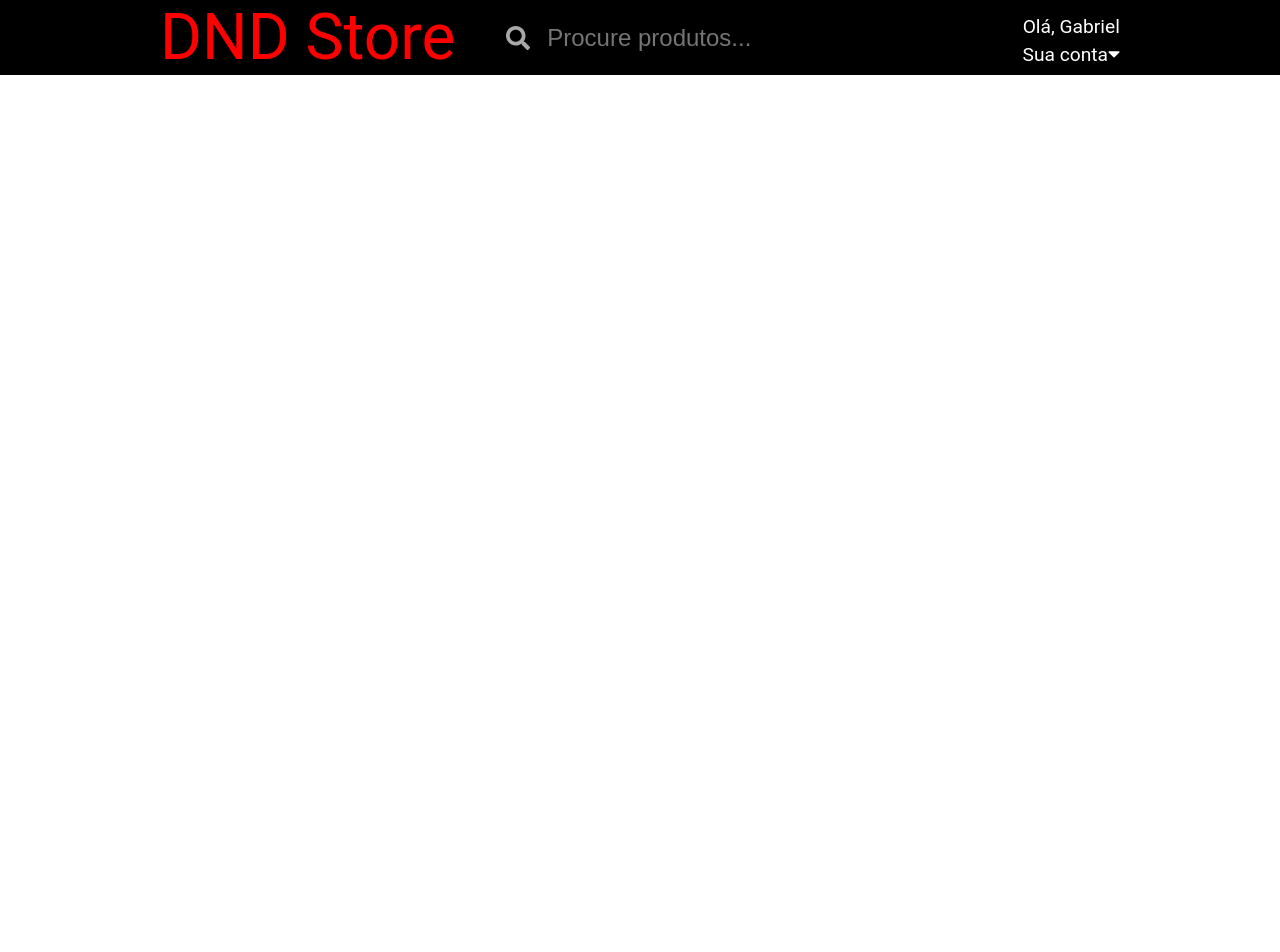
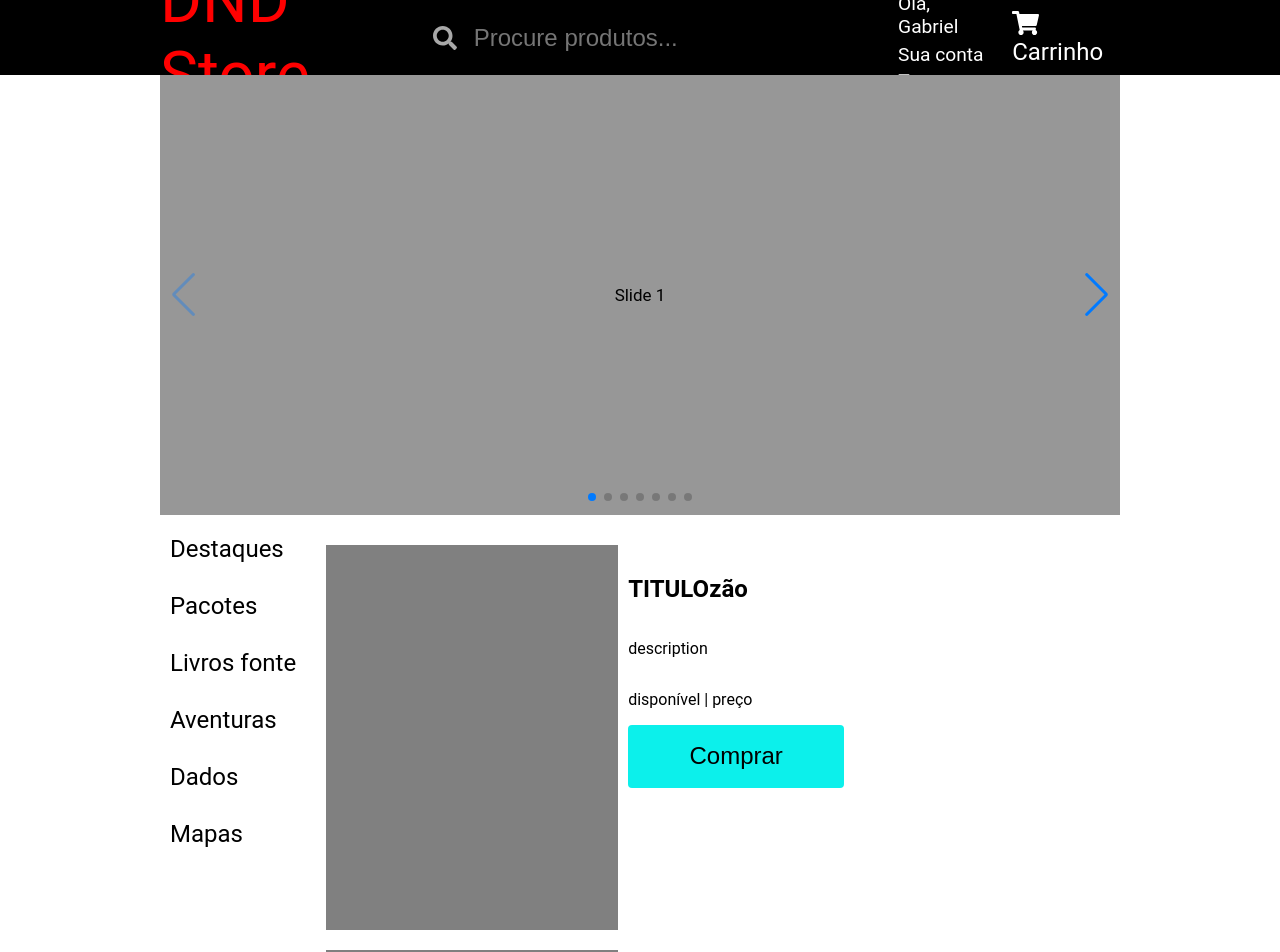
Before and after one commit to get-Friday/ecommerce-dnd, a React (Create React App) app in the folder frontend/: page / in a window 1280 px wide. Shown: the top 952 px of the page. Before the commit the page ends 800 px from the top, so only its background shows below. Built offline with nearby package versions, Linux system fonts and the light colour scheme.

Commit message:
main components

```diff
--- /dev/null
+++ b/frontend/src/components/Button/index.jsx
@@ -0,0 +1,11 @@
+import { Button } from "./styles";
+
+const ButtonApp = (props) => {
+    return(
+        <Button>
+            {props.children}
+        </Button>
+    )
+}
+
+export default ButtonApp
--- /dev/null
+++ b/frontend/src/components/Button/styles.jsx
@@ -0,0 +1,14 @@
+import styled from 'styled-components'
+
+export const Button = styled.button`
+    background-color: #0CF0EB;
+    color: #000;
+
+    font-size: 1.5em;
+
+    width: 216px;
+    height: 63px;
+
+    border-radius: 4px;
+    border: none;
+`
--- /dev/null
+++ b/frontend/src/components/Card/index.jsx
@@ -0,0 +1,19 @@
+import { DetailsWrapper, ImageContainer, CardWrapper } from './styles'
+
+import ButtonApp from '../Button'
+
+const Card = () => {
+    return(
+        <CardWrapper>
+            <ImageContainer />
+            <DetailsWrapper>
+                <h2>TITULOzão</h2>
+                <p>description</p>
+                <p>disponível | preço</p>
+                <ButtonApp>Comprar</ButtonApp>
+            </DetailsWrapper>
+        </CardWrapper>
+    )
+}
+
+export default Card
--- /dev/null
+++ b/frontend/src/components/Card/styles.jsx
@@ -0,0 +1,23 @@
+import styled from 'styled-components'
+
+export const CardWrapper = styled.div`
+    display: flex;
+    padding: 10px;
+`
+
+export const ImageContainer = styled.div`
+    width: 272px;
+    height: 365px;
+
+    background-color: grey;
+
+    padding: 10px;
+`
+
+export const DetailsWrapper = styled.div`
+    display: flex;
+    flex-direction: column;
+    align-items: flex-start;
+
+    padding: 10px;
+`
--- /dev/null
+++ b/frontend/src/components/Carousel/index.jsx
@@ -0,0 +1,32 @@
+import { Swiper, SwiperSlide } from 'swiper/react'
+import { Pagination, Navigation } from 'swiper'
+
+import 'swiper/css'
+import 'swiper/css/pagination'
+import 'swiper/css/navigation'
+
+import './styles.css'
+
+
+const Carousel = () => {
+    return(
+        <>
+            <Swiper
+                modules={[Pagination, Navigation]}
+                pagination={{ clickable: true}}
+                navigation
+                className='swiper'
+            >
+                <SwiperSlide>Slide 1</SwiperSlide>
+                <SwiperSlide>Slide 2</SwiperSlide>
+                <SwiperSlide>Slide 3</SwiperSlide>
+                <SwiperSlide>Slide 4</SwiperSlide>
+                <SwiperSlide>Slide 5</SwiperSlide>
+                <SwiperSlide>Slide 6</SwiperSlide>
+                <SwiperSlide>Slide 7</SwiperSlide>
+            </Swiper>
+        </>
+    )
+}
+
+export default Carousel
--- /dev/null
+++ b/frontend/src/components/Carousel/styles.css
@@ -0,0 +1,14 @@
+.swiper {
+    width: 100%;
+    height: 440px;
+}
+
+.swiper-slide {
+    text-align: center;
+    font-size: 17px;
+    background: rgb(151, 151, 151);
+
+    display: flex;
+    justify-content: center;
+    align-items: center;
+}
--- a/frontend/src/components/Header/index.jsx
+++ b/frontend/src/components/Header/index.jsx
@@ -1,7 +1,7 @@
 import { HeaderContainer, HeaderWrapper, Logo, ShoppingContainer, UserContainer, CartContainer, TextContainer } from './styles'
 
 import { FontAwesomeIcon } from '@fortawesome/react-fontawesome'
-import { faCaretDown } from '@fortawesome/free-solid-svg-icons'
+import { faCaretDown, faShoppingCart } from '@fortawesome/free-solid-svg-icons'
 
 import SearchBar from '../SearchBar'
 
@@ -19,7 +19,7 @@ const Header = () => {
                         <TextContainer>Sua conta<FontAwesomeIcon icon={faCaretDown} /></TextContainer>
                     </UserContainer>
                     <CartContainer>
-
+                        <FontAwesomeIcon icon={faShoppingCart} />Carrinho
                     </CartContainer>
                 </ShoppingContainer>
             </HeaderWrapper>
--- a/frontend/src/components/Header/styles.jsx
+++ b/frontend/src/components/Header/styles.jsx
@@ -47,5 +47,6 @@ export const TextContainer = styled.p`
 `
 
 export const CartContainer = styled.div`
-
+    margin-left: 25px;
+    font-size: 1.5em;
 `
--- /dev/null
+++ b/frontend/src/components/Main/index.jsx
@@ -0,0 +1,31 @@
+import { MainContainer, MainWrapper, ContentWrapper, AsideWrapper, CardContainer, LinkMenu } from "./styles"
+
+import Carousel from "../Carousel"
+import Card from "../Card"
+
+const Main = () => {
+    return(
+        <MainContainer>
+            <MainWrapper>
+                <Carousel />
+                <ContentWrapper>
+                    <AsideWrapper>
+                        <LinkMenu href="#">Destaques</LinkMenu>
+                        <LinkMenu href="#">Pacotes</LinkMenu>
+                        <LinkMenu href="#">Livros fonte</LinkMenu>
+                        <LinkMenu href="#">Aventuras</LinkMenu>
+                        <LinkMenu href="#">Dados</LinkMenu>
+                        <LinkMenu href="#">Mapas</LinkMenu>
+                    </AsideWrapper>
+                    <CardContainer>
+                        <Card />
+                        <Card />
+                        <Card />
+                    </CardContainer>
+                </ContentWrapper>
+            </MainWrapper>
+        </MainContainer>
+    )
+}
+
+export default Main
--- /dev/null
+++ b/frontend/src/components/Main/styles.jsx
@@ -0,0 +1,55 @@
+import styled from 'styled-components'
+
+export const MainContainer = styled.div`
+    width: 100%;
+
+    display: flex;
+    align-items: center;
+    justify-content: center;
+`
+
+export const MainWrapper = styled.div`
+    width: 75%;
+
+    display: flex;
+    flex-direction: column;
+`
+
+export const ContentWrapper = styled.div`
+    display: flex;
+    align-items: flex-start;
+
+    padding: 10px 0px;
+`
+
+export const AsideWrapper = styled.aside`
+    display: flex;
+    flex-direction: column;
+    justify-content: flex-start;
+
+    padding: 10px;
+`
+
+export const CardContainer = styled.div`
+    display: flex;
+    flex-direction: column;
+    align-items: flex-start;
+
+    padding: 10px;
+
+    width: 100%;
+`
+
+export const LinkMenu = styled.a`
+    margin-bottom: 29px;
+
+    font-size: 24px;
+    color: #000;
+    text-decoration: none;
+
+    width: max-content;
+
+    &:hover {
+        font-weight: 700;
+    }
+`
--- a/frontend/src/main/App.jsx
+++ b/frontend/src/main/App.jsx
@@ -2,12 +2,14 @@ import React from 'react'
 
 import GlobalStyle from '../globalStyles'
 import Header from '../components/Header'
+import Main from '../components/Main'
 
 const App = () => {
     return (
         <>
             <GlobalStyle />
             <Header />
+            <Main />
         </>
     )
 }
```
Also changed, not shown: frontend/package.json (+6 -5 lines), 1 other file (tests, documents, lock files or other folders).
